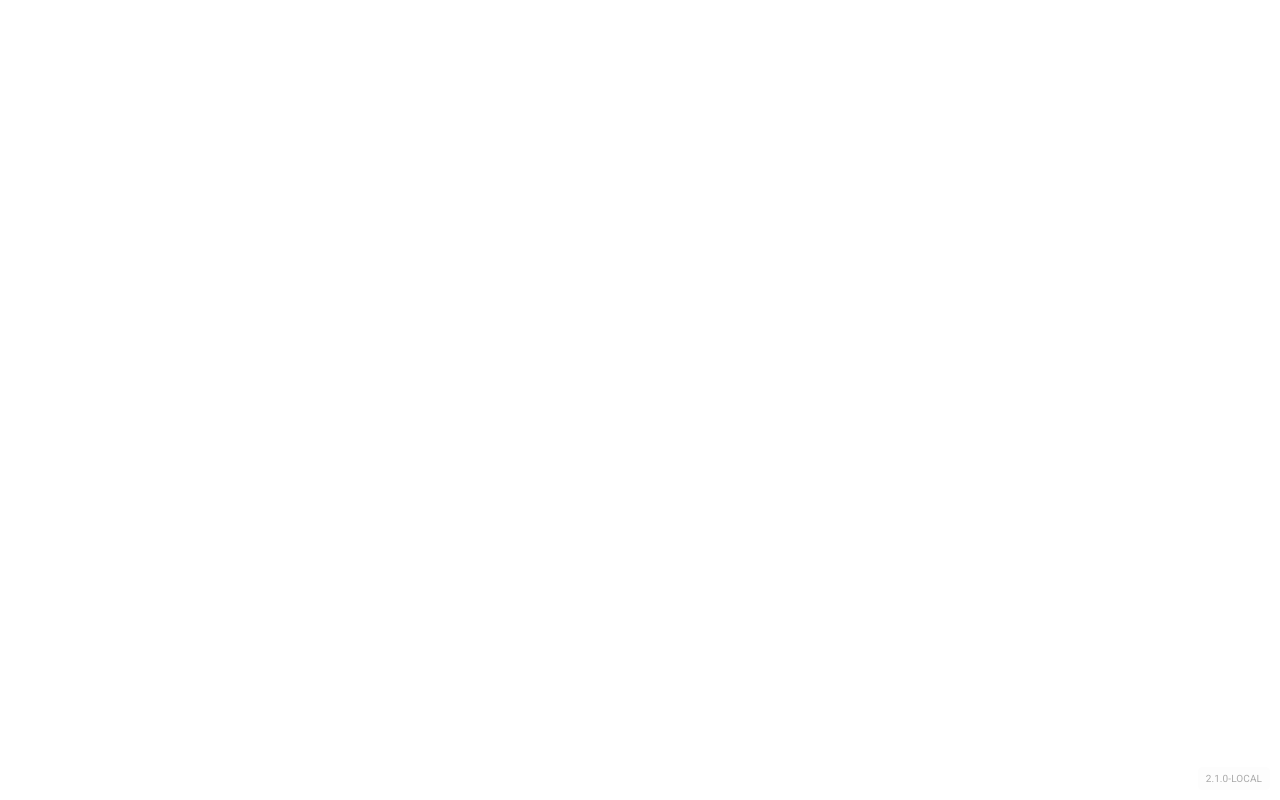
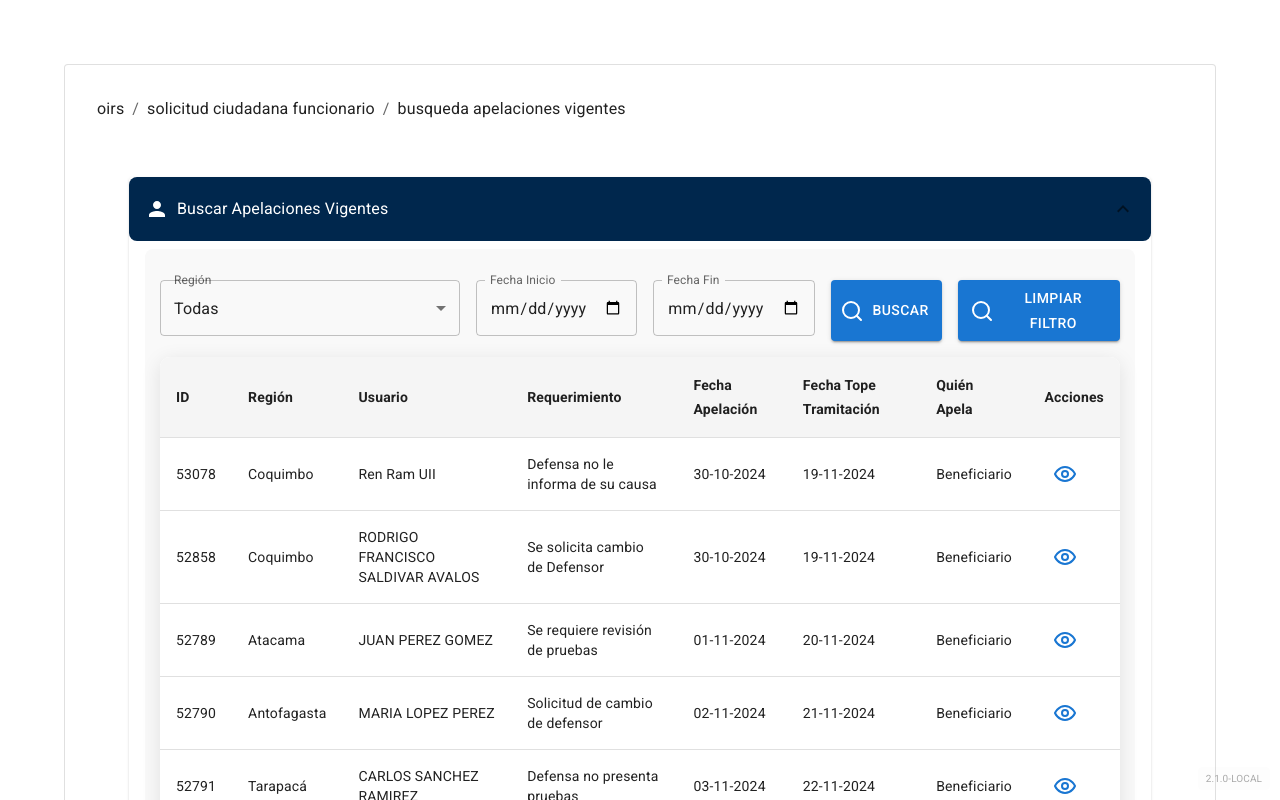
Before and after one commit to reneframirez/oirs-externo-frontend, a React (Vite) app: page /oirs/solicitud-ciudadana-funcionario/busqueda-apelaciones-vigentes in a window 1280 px wide. Before the commit this address had no page. Shown: the top 800 px of the page. Built offline with nearby package versions, Linux system fonts and the light colour scheme.

Commit message:
busqueda de Apleaciones

```diff
--- a/src/App.jsx
+++ b/src/App.jsx
@@ -23,7 +23,7 @@ import EmitirRespuesta  from './pages/oirs/solicitud-ciudadana-funcionario/emiti
 import NotificarRespuesta from './pages/oirs/solicitud-ciudadana-funcionario/notificar-respuesta'
 import BusquedaRegistro from './pages/oirs/solicitud-ciudadana-funcionario/Apelaciones/busqueda-registro'
 import IngresarApelacion from './pages/oirs/solicitud-ciudadana-funcionario/Apelaciones/ingresar-apelacion'
-
+import BusquedaApelacionesVigentes from './pages/oirs/solicitud-ciudadana-funcionario/Apelaciones/busqueda-apelaciones-vigentes'
 
 
 function App() {
@@ -63,6 +63,7 @@ function App() {
                         <Route path='notificar-respuesta' element= {<NotificarRespuesta />} />
                         <Route path='apelaciones-busqueda-registro' element= {<BusquedaRegistro />} />
                         <Route path='ingresar-apelacion' element= {<IngresarApelacion />} />
+						<Route path='busqueda-apelaciones-vigentes' element= {<BusquedaApelacionesVigentes />} />
 					</Route>
 				</Route>
 			</Routes>
--- /dev/null
+++ b/src/pages/oirs/solicitud-ciudadana-funcionario/Apelaciones/busqueda-apelaciones-vigentes/BusquedaApelacionesVigentes.jsx
@@ -0,0 +1,147 @@
+import React, { useState } from 'react';
+import { TextField, Select, MenuItem, FormControl, InputLabel, Box, Table, TableBody, TableCell, TableContainer, TableHead, TableRow, Paper, TablePagination, IconButton, Button } from '@mui/material';
+import { Search as SearchIcon, Eye as VisibilityIcon } from 'lucide-react';
+import { Link } from 'react-router-dom';
+import { styled } from '@mui/system';
+
+const initialData = [
+  { id: 53078, region: 'Coquimbo', usuario: 'Ren Ram UII', fechaApelacion: '30-10-2024', fechaTope: '19-11-2024', quienApela: 'Beneficiario', requerimiento: 'Defensa no le informa de su causa' },
+  { id: 52858, region: 'Coquimbo', usuario: 'RODRIGO FRANCISCO SALDIVAR AVALOS', fechaApelacion: '30-10-2024', fechaTope: '19-11-2024', quienApela: 'Beneficiario', requerimiento: 'Se solicita cambio de Defensor' },
+  { id: 52789, region: 'Atacama', usuario: 'JUAN PEREZ GOMEZ', fechaApelacion: '01-11-2024', fechaTope: '20-11-2024', quienApela: 'Beneficiario', requerimiento: 'Se requiere revisión de pruebas' },
+  { id: 52790, region: 'Antofagasta', usuario: 'MARIA LOPEZ PEREZ', fechaApelacion: '02-11-2024', fechaTope: '21-11-2024', quienApela: 'Beneficiario', requerimiento: 'Solicitud de cambio de defensor' },
+  { id: 52791, region: 'Tarapacá', usuario: 'CARLOS SANCHEZ RAMIREZ', fechaApelacion: '03-11-2024', fechaTope: '22-11-2024', quienApela: 'Beneficiario', requerimiento: 'Defensa no presenta pruebas' },
+  { id: 52792, region: 'Coquimbo', usuario: 'LUIS FERNANDO RODRIGUEZ', fechaApelacion: '04-11-2024', fechaTope: '23-10-2024', quienApela: 'Beneficiario', requerimiento: 'Retraso en la tramitación' },
+  { id: 52793, region: 'Atacama', usuario: 'ANA PATRICIA MORALES', fechaApelacion: '05-11-2024', fechaTope: '24-11-2024', quienApela: 'Beneficiario', requerimiento: 'Revisión de medidas cautelares' },
+  { id: 52794, region: 'Antofagasta', usuario: 'FERNANDO ALBERTO DIAZ', fechaApelacion: '06-11-2024', fechaTope: '25-11-2024', quienApela: 'Beneficiario', requerimiento: 'Solicitud de cambio de abogado' },
+  { id: 52795, region: 'Tarapacá', usuario: 'MARTA CECILIA GONZALEZ', fechaApelacion: '07-11-2024', fechaTope: '26-11-2024', quienApela: 'Beneficiario', requerimiento: 'Defensor no asiste a la audiencia' },
+  { id: 52796, region: 'Coquimbo', usuario: 'JOSE MANUEL HERRERA', fechaApelacion: '08-11-2024', fechaTope: '27-11-2024', quienApela: 'Beneficiario', requerimiento: 'Defensa no cumple con sus funciones' },
+  { id: 52797, region: 'Atacama', usuario: 'CARMEN LUCIA VARGAS', fechaApelacion: '09-11-2024', fechaTope: '28-11-2024', quienApela: 'Beneficiario', requerimiento: 'Falta de comunicación con el defensor' },
+  { id: 52798, region: 'Antofagasta', usuario: 'RAFAEL EDUARDO TORRES', fechaApelacion: '10-11-2024', fechaTope: '29-11-2024', quienApela: 'Beneficiario', requerimiento: 'Defensa no presenta pruebas en tiempo' },
+];
+const Container = styled(Box)({
+  padding: '15px',
+  backgroundColor: '#f9f9f9',
+  borderRadius: '8px',
+  width: '100%',
+});
+
+const BusquedaApelacionesVigentes = () => {
+  const getRegiones = () => ['Todas', 'Tarapacá', 'Antofagasta', 'Atacama', 'Coquimbo'];
+  const [region, setRegion] = useState('Todas');
+  const [fechaInicio, setFechaInicio] = useState('');
+  const [fechaFin, setFechaFin] = useState('');
+  const [rowsPerPage, setRowsPerPage] = useState(5);
+  const [page, setPage] = useState(0);
+  const [filteredData, setFilteredData] = useState(initialData);
+
+  const handleLimpiarFiltro = () => {
+    setRegion('Todas');
+    setFechaInicio('');
+    setFechaFin('');
+    setFilteredData(initialData);
+  };
+
+  const handleSearch = () => {
+    const filtered = initialData.filter((item) => {
+      return (
+        (region === 'Todas' || item.region === region) &&
+        (!fechaInicio || new Date(item.fechaApelacion) >= new Date(fechaInicio)) &&
+        (!fechaFin || new Date(item.fechaApelacion) <= new Date(fechaFin))
+      );
+    });
+    setFilteredData(filtered);
+  };
+
+  const handleChangePage = (event, newPage) => {
+    setPage(newPage);
+  };
+
+  const handleChangeRowsPerPage = (event) => {
+    setRowsPerPage(parseInt(event.target.value, 10));
+    setPage(0);
+  };
+
+  return (
+    <Container>
+      <Box style={{ display: 'flex', gap: '1rem', marginTop: '1rem', marginBottom: '1rem', justifyContent: 'space-between' }}>
+        <FormControl variant="outlined" sx={{ minWidth: 300 }}>
+          <InputLabel htmlFor="region-label">Región </InputLabel>
+          <Select labelId="region-label" value={region} onChange={(e) => setRegion(e.target.value)}>
+            {getRegiones().map((reg) => (
+              <MenuItem key={reg} value={reg}>{reg}</MenuItem>
+            ))}
+          </Select>
+        </FormControl>
+
+        <TextField
+          label="Fecha Inicio"
+          type="date"
+          value={fechaInicio}
+          onChange={(e) => setFechaInicio(e.target.value)}
+          InputLabelProps={{ shrink: true }}
+        />
+        <TextField
+          label="Fecha Fin"
+          type="date"
+          value={fechaFin}
+          onChange={(e) => setFechaFin(e.target.value)}
+          InputLabelProps={{ shrink: true }}
+        />
+        <Button variant="contained" color="primary" onClick={handleSearch} startIcon={<SearchIcon />}>Buscar</Button>
+        <Button variant="contained" color="primary" onClick={handleLimpiarFiltro} startIcon={<SearchIcon />}>Limpiar Filtro</Button>
+      </Box>
+
+      <TableContainer component={Paper} style={{ borderRadius: '10px', boxShadow: '0 4px 20px rgba(0, 0, 0, 0.1)', width: '100%' }}>
+        <Table sx={{ minWidth: 650, '& th': { backgroundColor: '#f5f5f5', fontWeight: 'bold' }, '& tbody tr:hover': { backgroundColor: '#e3f2fd' } }}>
+          <TableHead>
+            <TableRow>
+              <TableCell>ID</TableCell>
+              <TableCell>Región</TableCell>
+              <TableCell>Usuario</TableCell>
+              <TableCell>Requerimiento</TableCell>
+              <TableCell>Fecha Apelación</TableCell>
+              <TableCell>Fecha Tope Tramitación</TableCell>
+              <TableCell>Quién Apela</TableCell>
+              <TableCell>Acciones</TableCell>
+            </TableRow>
+          </TableHead>
+          <TableBody>
+            {filteredData.slice(page * rowsPerPage, page * rowsPerPage + rowsPerPage).map((dato) => (
+              <TableRow key={dato.id} sx={{ transition: 'background-color 0.3s', cursor: 'pointer', '&:hover': { backgroundColor: '#bbdefb' } }}>
+                <TableCell>{dato.id}</TableCell>
+                <TableCell>{dato.region}</TableCell>
+                <TableCell>{dato.usuario}</TableCell>
+                <TableCell>{dato.requerimiento}</TableCell>
+                <TableCell>{dato.fechaApelacion}</TableCell>
+                <TableCell sx={{ color: (() => {
+                                    const [day, month, year] = dato.fechaTope.split('-');
+                                    const fechaTope = new Date(`${year}-${month}-${day}`);
+                                    return fechaTope < new Date() ? 'red' : 'inherit';
+                                  })() }}>{dato.fechaTope}
+                                  </TableCell>
+                <TableCell>{dato.quienApela}</TableCell>
+                <TableCell>
+                  <IconButton color="primary" component={Link} to={'../secciones'}>
+                    <VisibilityIcon />
+                  </IconButton>
+                </TableCell>
+              </TableRow>
+            ))}
+          </TableBody>
+        </Table>
+      </TableContainer>
+      <TablePagination
+        component="div"
+        count={filteredData.length}
+        page={page}
+        onPageChange={handleChangePage}
+        rowsPerPage={rowsPerPage}
+        onRowsPerPageChange={handleChangeRowsPerPage}
+        rowsPerPageOptions={[5, 10, 20]}
+        labelRowsPerPage="Filas por página:"
+      />
+    </Container>
+  );
+};
+
+export default BusquedaApelacionesVigentes;
--- /dev/null
+++ b/src/pages/oirs/solicitud-ciudadana-funcionario/Apelaciones/busqueda-apelaciones-vigentes/index.jsx
@@ -0,0 +1,35 @@
+import React from 'react';
+import BusquedaApelacionesVigentes from './BusquedaApelacionesVigentes';
+import { Box, Accordion, AccordionSummary, AccordionDetails, Typography } from '@mui/material';
+import ExpandMoreIcon from '@mui/icons-material/ExpandMore';
+import UserIcon from '@mui/icons-material/Person';
+
+const Index = () => {
+  const secciones = [
+    {
+      titulo: 'Buscar Apelaciones Vigentes',
+      componente: <BusquedaApelacionesVigentes />,
+    },
+  ];
+
+  return (
+    <div style={{ width: '100%', height: '100%', padding: '16px', boxSizing: 'border-box' }}>
+      {secciones.map((seccion, index) => (
+      <Accordion key={index} defaultExpanded={index === 0} sx={{ my: 1 }}>
+          <AccordionSummary
+            expandIcon={<ExpandMoreIcon />}
+            aria-controls={`panel${index}-content`}
+            id={`panel${index}-header`}
+            style={{ backgroundColor: '#00274d', borderRadius: '8px' }}
+          >
+            <UserIcon style={{ color: 'white', marginRight: '8px' }} />
+            <Typography style={{ color: 'white' }}>{seccion.titulo}</Typography>
+          </AccordionSummary>
+          <AccordionDetails>{seccion.componente}</AccordionDetails>
+        </Accordion>
+      ))}
+    </div>
+  );
+};
+
+export default Index;
--- a/src/pages/oirs/solicitud-ciudadana-funcionario/index.jsx
+++ b/src/pages/oirs/solicitud-ciudadana-funcionario/index.jsx
@@ -86,6 +86,12 @@ const SolicitudCiudadanaFuncionario = () => {
       url: 'apelaciones-busqueda-registro',
       titulo: 'Buscar Registro Para Apelaciones',
       rol: '[AJ - Periodista]',
+      color: 'warning'
+    },
+    {
+      url: 'busqueda-apelaciones-vigentes',
+      titulo: 'Buscar Apelaciones Vigentes',
+      rol: '[Todos los funcionarios]',
       color: 'warning'
     }
   ];
```
